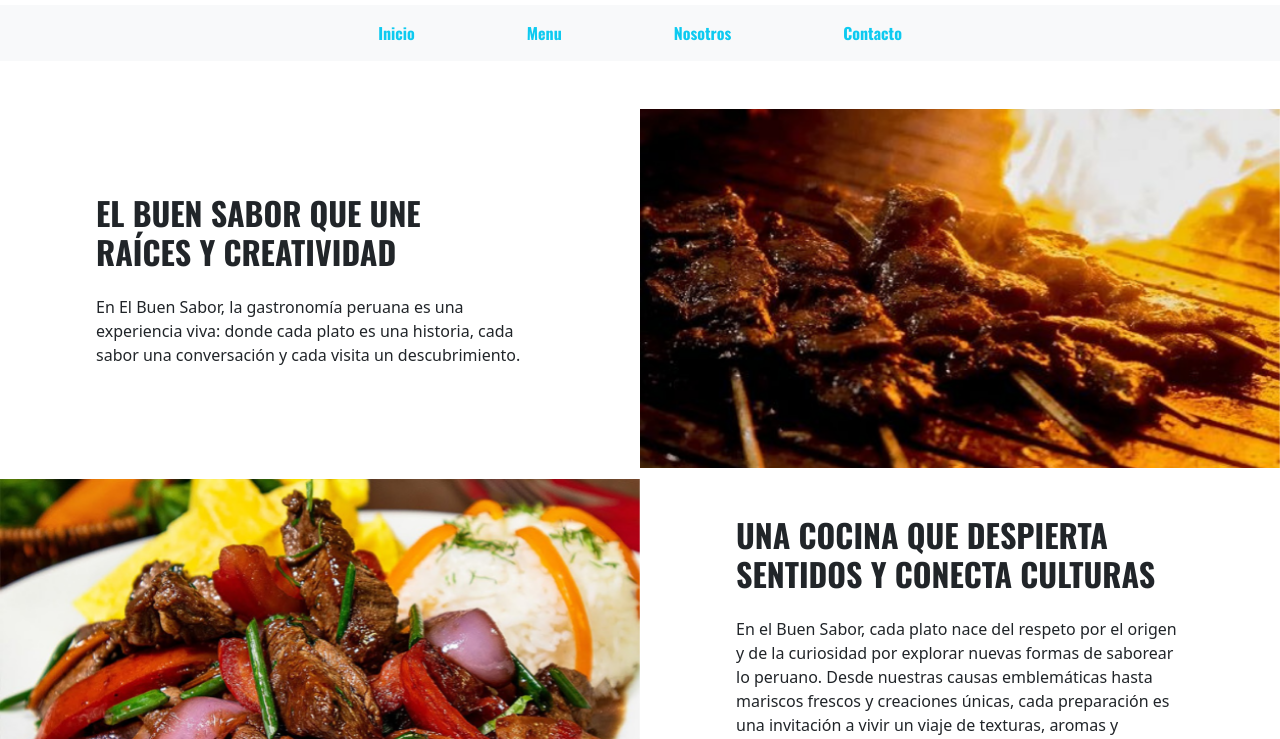
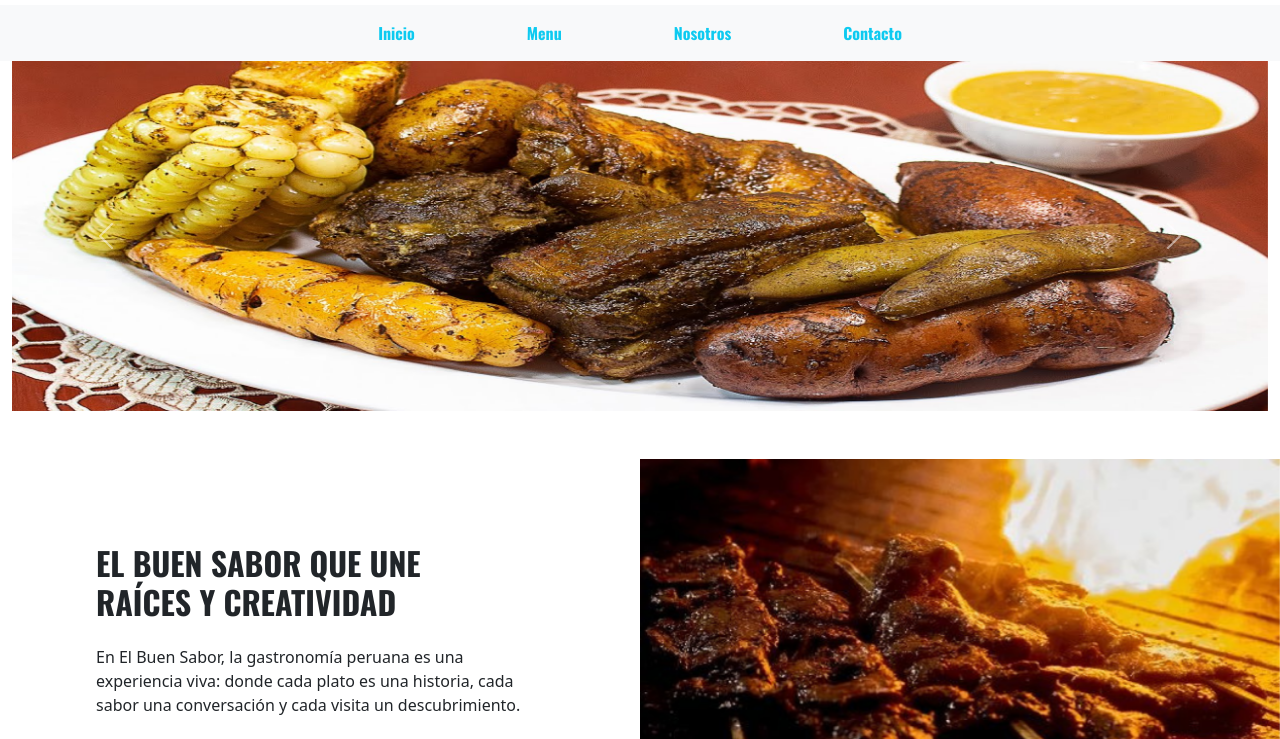
Before and after one commit to omarcayo16-hub/proyecto-final-web-bootstrap, a plain HTML site: page nosotros.html in a window 1280 px wide. Shown: the part 61-800 px from the top of the page. Drawn offline with nearby package versions, Linux system fonts and the light colour scheme.

Commit message:
otrito proyecto actualizado

```diff
--- a/css/nosotros.css
+++ b/css/nosotros.css
@@ -18,3 +18,7 @@
   font-family: "Oswald", sans-serif;
   font-optical-sizing: auto;
 }
+
+.ocq-wh{
+  height: 350px;
+}
--- a/nosotros.html
+++ b/nosotros.html
@@ -61,6 +61,48 @@
         </div>
     </nav>
 
+
+
+
+
+
+
+    <div class="container-fluid">
+           <div id="carouselExample" class="carousel slide">
+  <div class="carousel-inner">
+    <div class="carousel-item active">
+      <img src="img-menu/pachamanca.jpg" class="d-block w-100 ocq-wh" alt="...">
+    </div>
+    <div class="carousel-item">
+      <img src="img-menu/Causarellena.jpg" class="d-block w-100 ocq-wh" alt="...">
+    </div>
+    <div class="carousel-item">
+      <img src="img-menu/caucau.jpg" class="d-block w-100 ocq-wh" alt="...">
+    </div>
+  </div>
+  <button class="carousel-control-prev" type="button" data-bs-target="#carouselExample" data-bs-slide="prev">
+    <span class="carousel-control-prev-icon" aria-hidden="true"></span>
+    <span class="visually-hidden">Previous</span>
+  </button>
+  <button class="carousel-control-next" type="button" data-bs-target="#carouselExample" data-bs-slide="next">
+    <span class="carousel-control-next-icon" aria-hidden="true"></span>
+    <span class="visually-hidden">Next</span>
+  </button>
+</div>
+    </div>
+
+
+
+
+
+
+
+
+
+
+
+
+
     <section class="container-fluid p-0 my-5" id="sobre-nosotros">
         <div class="row g-0 align-items-center">
 
@@ -87,10 +129,10 @@
                                 <img src="images/rocoto.png" class="d-block w-100" alt="...">
                             </div>
                             <div class="carousel-item">
-                                <img src="images/anticucho.png" class="d-block w-100" alt="...">
+                                <img src="images/anticucho.png" class="d-block w-100 " alt="...">
                             </div>
                             <div class="carousel-item">
-                                <img src="images/cevichito.png" class="d-block w-100" alt="...">
+                                <img src="images/cevichito.png" class="d-block w-100 " alt="...">
                             </div>
                         </div>
                     </dizv>
```
